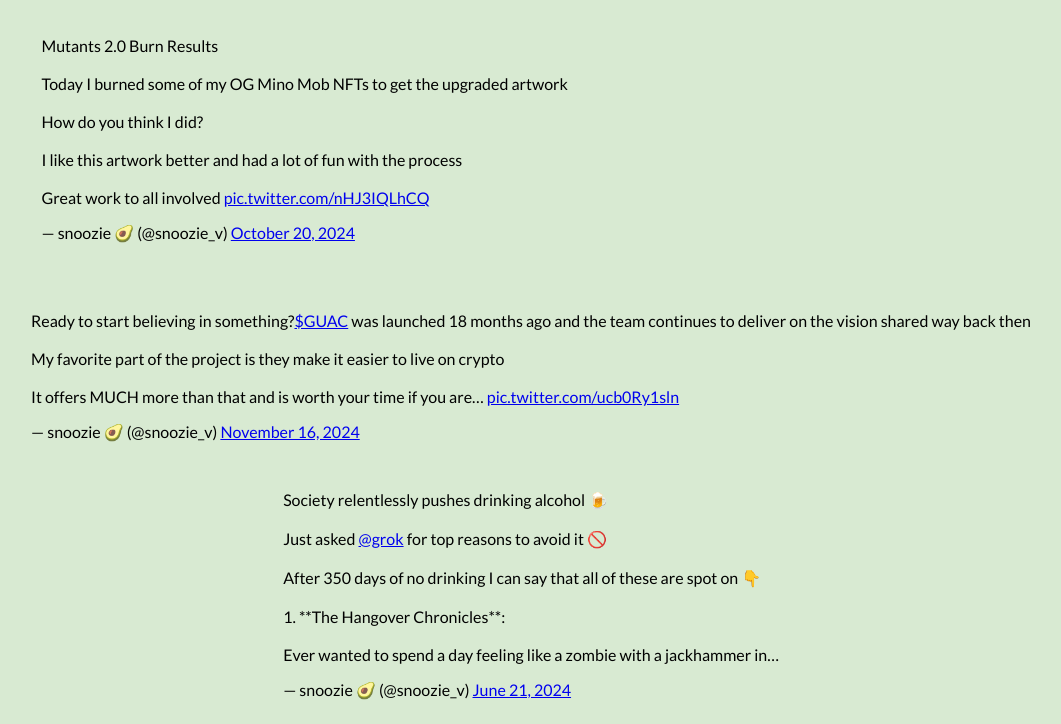
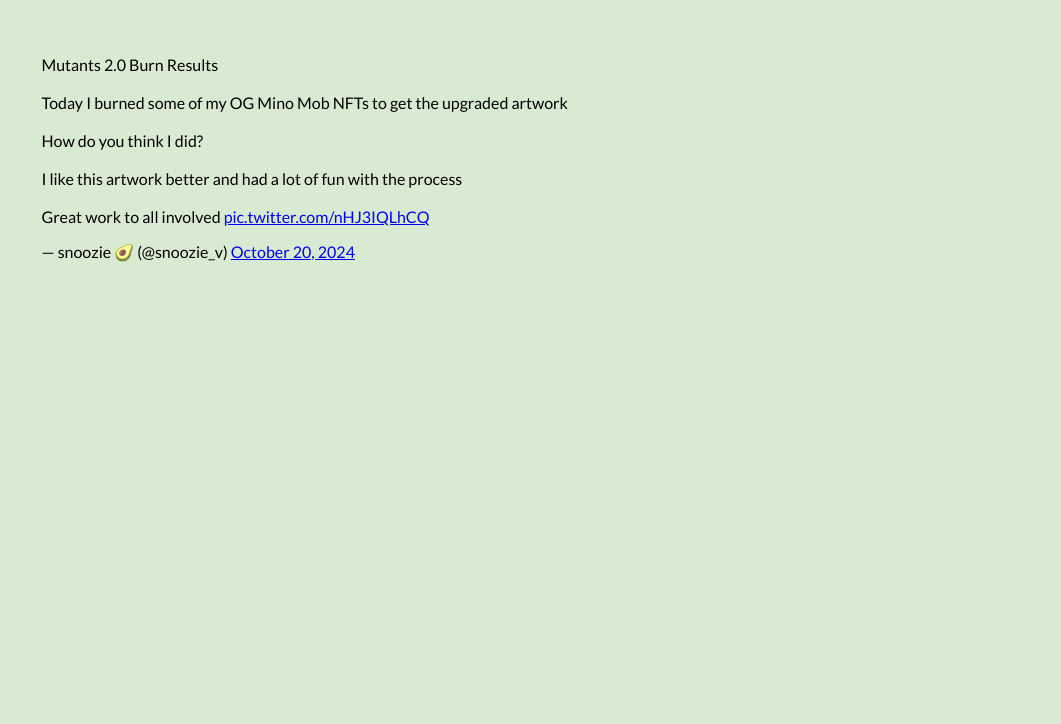
Before and after one commit to snoozie-v/screen-repair, a plain HTML site: page public/index.html in a window 1280 px wide. Shown: the part 1763-2487 px from the top of the page, without its empty margins (109-1170 px from the left). After the commit the page ends 2069 px from the top, so only its background shows below. Drawn offline with Linux system fonts and the light colour scheme.

Commit message:
removing posts

```diff
--- a/public/index.html
+++ b/public/index.html
@@ -26,7 +26,7 @@
 
             <li><strong>Fear of Isolation:</strong> Building a community where individuals support each other's journey towards independence is crucial. Here, we share stories of community members who have found solidarity, learned from each other, and created networks that foster mutual growth and resilience.</li>
     </ul>
-
+    <img src="./assets/avotarsnoozie.jpg">
     <p><strong>Subscribe for discussions related to:</strong></p>
     <ul>
         <li><strong>Finding Financial Independence:</strong> Learn strategies to invest wisely and leverage your earnings for growth, not just survival.</li>
@@ -42,8 +42,6 @@
         <input type="email" id="email" name="email" placeholder="email" required>
         <button type="submit">Subscribe</button>
     </form>
-
-    <img src="./assets/avotarsnoozie.jpg">
     <h2>Sample Content:</h2>
     <div id="videos">
         <blockquote class="twitter-tweet" data-media-max-width="640"><p lang="en" dir="ltr">Guac Marketplace Update<br><br>Take a quick scroll through the purchases that have taken place since my last video<br><br>Lots of purchases for gift cards from Amazon, Best Buy, Lowes and more totaling close to $11k in eight days<br><br>Living off crypto is a possibility with the Guac super app! <a href="https://t.co/pvgaNsniUZ">pic.twitter.com/pvgaNsniUZ</a></p>&mdash; snoozie 🥑 (@snoozie_v) <a href="https://twitter.com/snoozie_v/status/1848042796441018735?ref_src=twsrc%5Etfw">October 20, 2024</a></blockquote> <script async src="https://platform.twitter.com/widgets.js" charset="utf-8"></script>
@@ -52,9 +50,6 @@
     <blockquote class="twitter-tweet" data-media-max-width="640"><p lang="en" dir="ltr">Nintendo Switch Games Added<br><br>- Why <a href="https://twitter.com/search?q=%24GUAC&amp;src=ctag&amp;ref_src=twsrc%5Etfw">$GUAC</a>?(0:09)<br>- 22 Switch games added (0:22)<br>- Example of savings and rewards (0:36)<br><br>There are many other games and ways to save<br><br>Step 1: create your own profile<br><br>Click this video to get yours or use the link in my profile <a href="https://t.co/SxQsFttefE">pic.twitter.com/SxQsFttefE</a></p>&mdash; snoozie 🥑 (@snoozie_v) <a href="https://twitter.com/snoozie_v/status/1845224534024045049?ref_src=twsrc%5Etfw">October 12, 2024</a></blockquote> <script async src="https://platform.twitter.com/widgets.js" charset="utf-8"></script>
     <blockquote class="twitter-tweet" data-media-max-width="640"><p lang="en" dir="ltr">Mutants 2.0 Burn Results<br><br>Today I burned some of my OG Mino Mob NFTs to get the upgraded artwork<br><br>How do you think I did?<br><br>I like this artwork better and had a lot of fun with the process<br><br>Great work to all involved <a href="https://t.co/nHJ3IQLhCQ">pic.twitter.com/nHJ3IQLhCQ</a></p>&mdash; snoozie 🥑 (@snoozie_v) <a href="https://twitter.com/snoozie_v/status/1847819190377599266?ref_src=twsrc%5Etfw">October 20, 2024</a></blockquote> <script async src="https://platform.twitter.com/widgets.js" charset="utf-8"></script>
 </div>
-
-<blockquote class="twitter-tweet"><p lang="en" dir="ltr">Ready to start believing in something?<a href="https://twitter.com/search?q=%24GUAC&amp;src=ctag&amp;ref_src=twsrc%5Etfw">$GUAC</a> was launched 18 months ago and the team continues to deliver on the vision shared way back then<br><br>My favorite part of the project is they make it easier to live on crypto<br><br>It offers MUCH more than that and is worth your time if you are… <a href="https://t.co/ucb0Ry1sln">pic.twitter.com/ucb0Ry1sln</a></p>&mdash; snoozie 🥑 (@snoozie_v) <a href="https://twitter.com/snoozie_v/status/1857780347632497030?ref_src=twsrc%5Etfw">November 16, 2024</a></blockquote> <script async src="https://platform.twitter.com/widgets.js" charset="utf-8"></script>
-<blockquote class="twitter-tweet"><p lang="en" dir="ltr">Society relentlessly pushes drinking alcohol 🍺 <br><br>Just asked <a href="https://twitter.com/grok?ref_src=twsrc%5Etfw">@grok</a> for top reasons to avoid it 🚫<br><br>After 350 days of no drinking I can say that all of these are spot on 👇<br><br>1. **The Hangover Chronicles**: <br><br>Ever wanted to spend a day feeling like a zombie with a jackhammer in…</p>&mdash; snoozie 🥑 (@snoozie_v) <a href="https://twitter.com/snoozie_v/status/1804293108026478598?ref_src=twsrc%5Etfw">June 21, 2024</a></blockquote> <script async src="https://platform.twitter.com/widgets.js" charset="utf-8"></script>
     <script src="script.js"></script>
 </body>
 </html>
```
